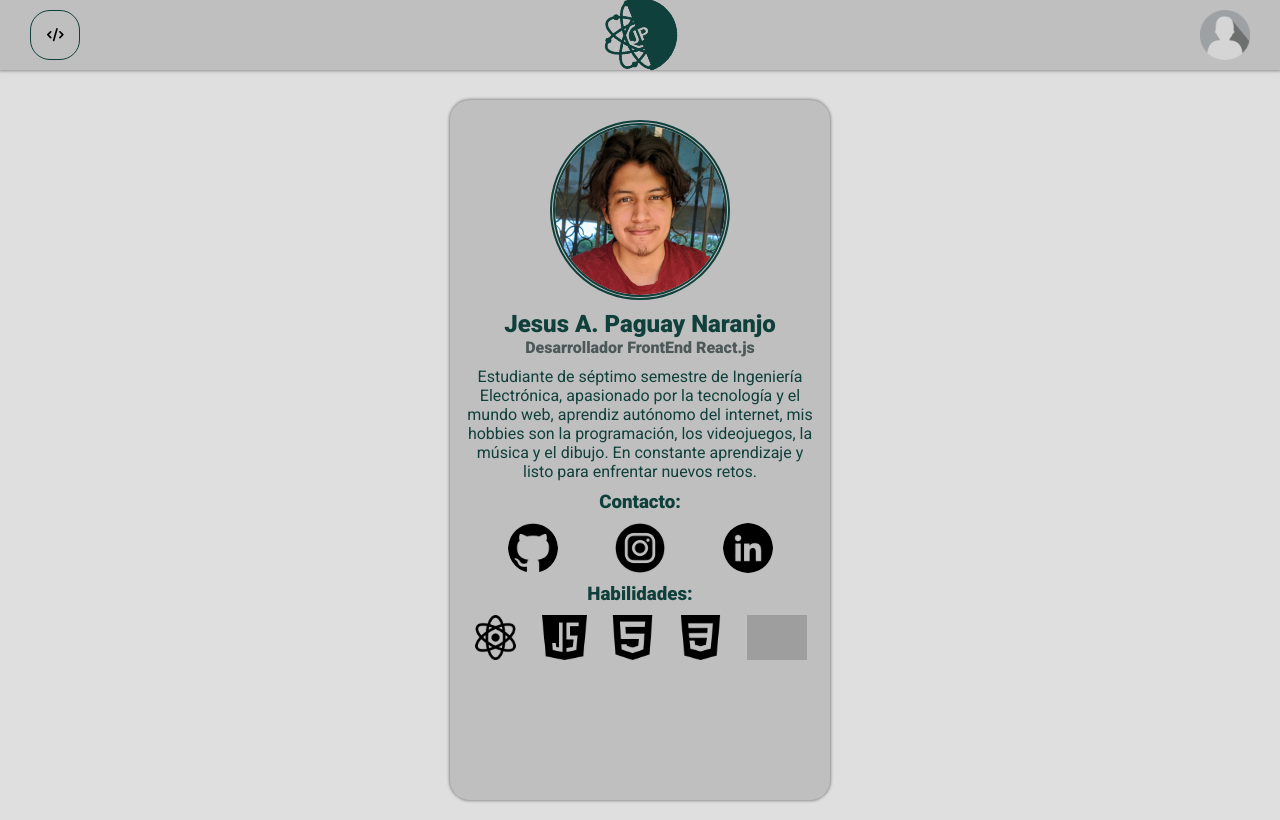
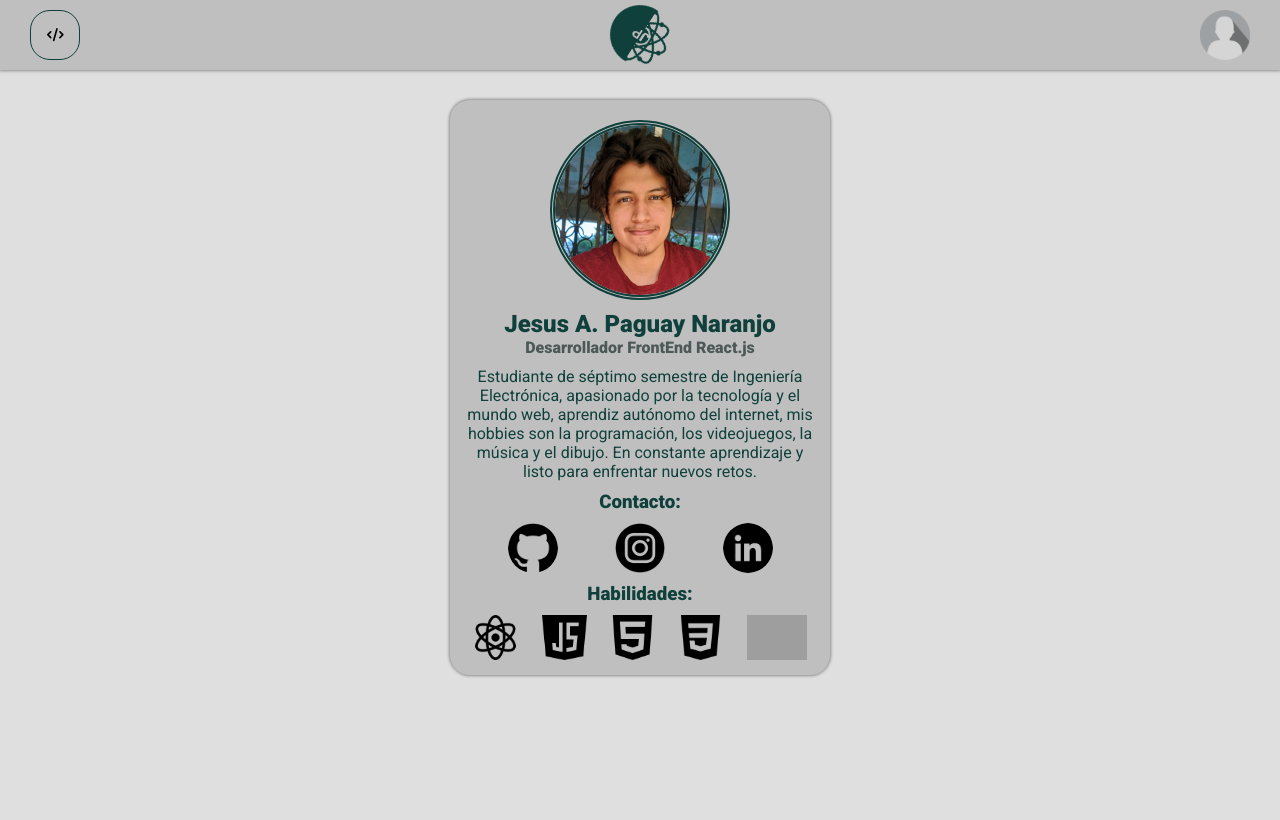
Before and after one commit to YisussDev/portafolioweb-react, a React (Create React App) app: page / in a window 1280 px wide. Built offline with nearby package versions, Linux system fonts and the light colour scheme; grey boxes are pictures that could not be loaded; the HTML template or start-up script is replaced by a standard one.

Commit message:
listo para publicar

```diff
--- a/src/componentes/Inicio.jsx
+++ b/src/componentes/Inicio.jsx
@@ -31,15 +31,15 @@ const Inicio = () => {
       />
       <div id='contenedor_secciones'>
       {isOpenP?(<motion.div
-      initial={{y:'-200%'}}
-      transition={{duration: 2}}
+      initial={{y:'-300%'}}
+      transition={{duration: 2.5}}
       animate={isOpenP ? "open" : "closed"}
       variants={variantsP} >
       <Presentacion />
       </motion.div>):null}
       {isOpenC?(<motion.div
-      initial={{y:'-200%'}}
-      transition={{duration: 2}}
+      initial={{y:'-300%'}}
+      transition={{duration: 2.5}}
       animate={isOpenC ? "open" : "closed"}
       variants={variantsC} >
       <Proyectos />
--- a/src/componentes/NavBar.jsx
+++ b/src/componentes/NavBar.jsx
@@ -13,8 +13,8 @@ const NavBar = (props) => {
     <div id='Navbar'>
       <button onClick={props.abrirM}><FontAwesomeIcon icon={faCode} /></button>
       <motion.div
-      transition={{repeat: Infinity, duration: 3}}
-      animate = {{rotate: [0, 360], scale: [1, 1.3 , 1.2, 1.3, 1]}}
+      transition={{repeat: Infinity, duration: 10}}
+      animate = {{rotate: [0, 360]}}
       >
         <img src={logojp} id='logo' alt="" />
       </motion.div>
--- a/src/componentes/Tarjetas.jsx
+++ b/src/componentes/Tarjetas.jsx
@@ -6,7 +6,7 @@ const Tarjetas = (props) => {
     <div id='tarjetas'>
         <img src={props.img} alt="" />
         <div id='botones'>
-        <h2>{props.nombre}</h2>
+        <h3>{props.nombre}</h3>
         <a href={props.linkweb} target='_blank' rel="noopener noreferrer"><button>En línea</button></a>
         <a href={props.linkgit} target='_blank' rel="noopener noreferrer"><button>Github</button></a>
         </div>
--- a/src/estilos/Inicio.css
+++ b/src/estilos/Inicio.css
@@ -16,5 +16,6 @@
     align-items: center;
     flex-direction: column;
     height: 100vh;
-    width: 100vw;
+    margin: auto;
+    width: 95vw;
 }
--- a/src/estilos/Presentacion.css
+++ b/src/estilos/Presentacion.css
@@ -1,6 +1,6 @@
 #presentacion{
     width: 380px;
-    min-height: 600px;
+    min-height: 500px;
     border-radius: 20px;
     background-color: #BFBFBF;
     box-shadow: 0px 0px 3px 1px #0000005e;
@@ -23,7 +23,7 @@
     flex-direction: column;
     align-items: center;
     width: 100%;
-    min-height: 500px;
+    min-height: 350px;
 }
 #presentacion > div > h2 {
     margin-top: 10px;
--- a/src/estilos/Tarjetas.css
+++ b/src/estilos/Tarjetas.css
@@ -4,7 +4,6 @@
     height: 200px;
     border-radius: 20px;
     box-shadow: 0px 1px 2px 1px #797979;
-    background-color: rgb(255, 255, 255);
 }
 #tarjetas > img {
     height: 100%;
@@ -22,26 +21,25 @@
     width: 100%;
     height: 40px;
 }
-#botones > h2 {
-    color: #10403B;
+#botones > h3 {
+    color: #ffffff;
     border-radius: 10px;
-    padding: 2px;
-    border: 1px solid #10403B;
-    background-color: #FFFFFF;
+    padding: 5px 10px;
+    background:linear-gradient(#10403B, #009182);
     margin: 20px;
     user-select: none;
 }
 #botones > a > button {
-    background-color: #ffffff;
-    color: #10403B;
+    background: linear-gradient(#10403B, #009182);;
+    color: white;
     margin: 10px;
     border-radius: 10px;
     border:2px solid #10403B;
     padding: 10px 20px;
-    transition: 0.3s;
+    transition: 0.5s;
 }
 #botones > a > button:hover{
-    background-color: #10403B;
+    background: #10403B;
     cursor: pointer;
     color: white;
     transition: 0.3s;
```
